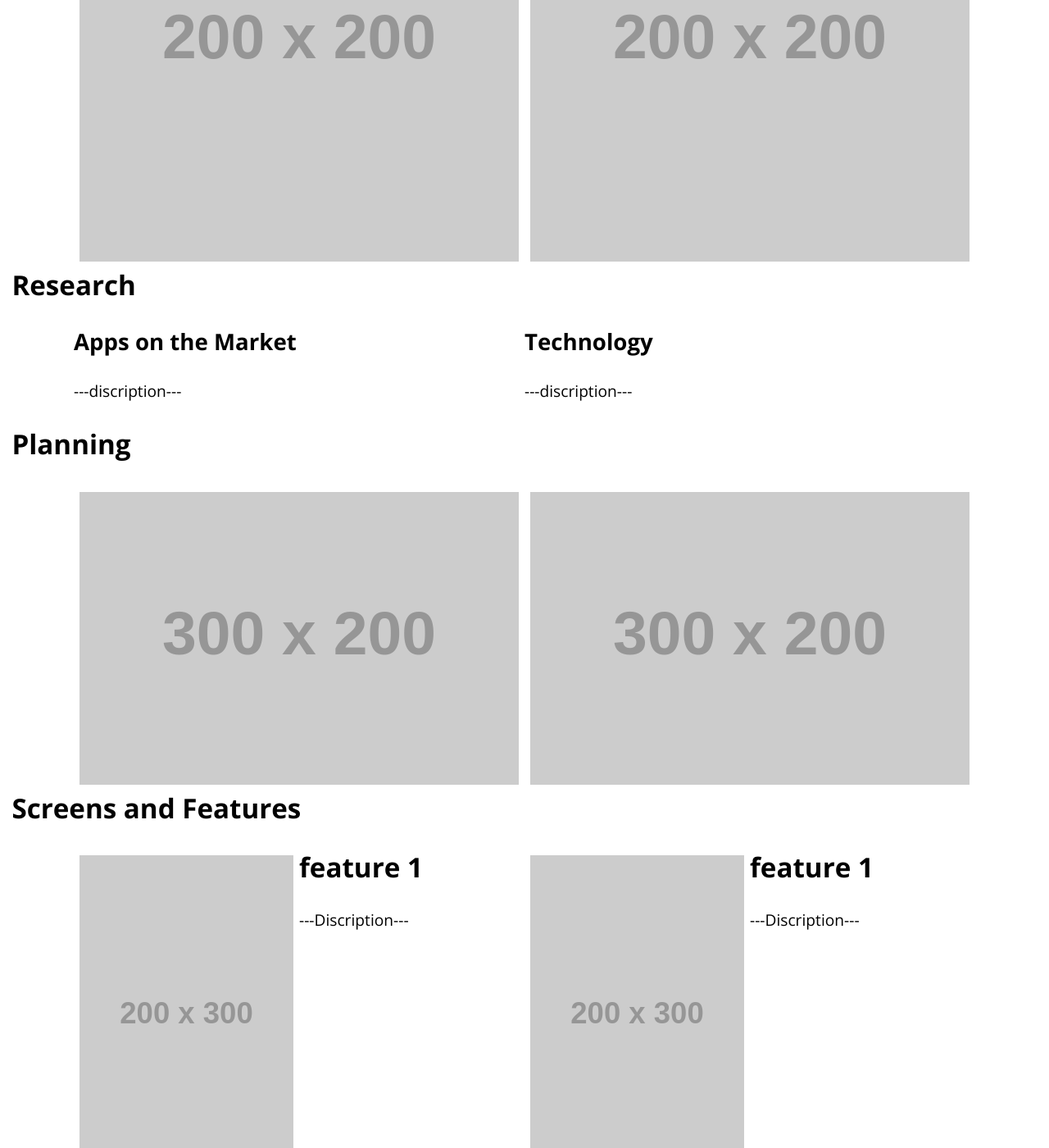
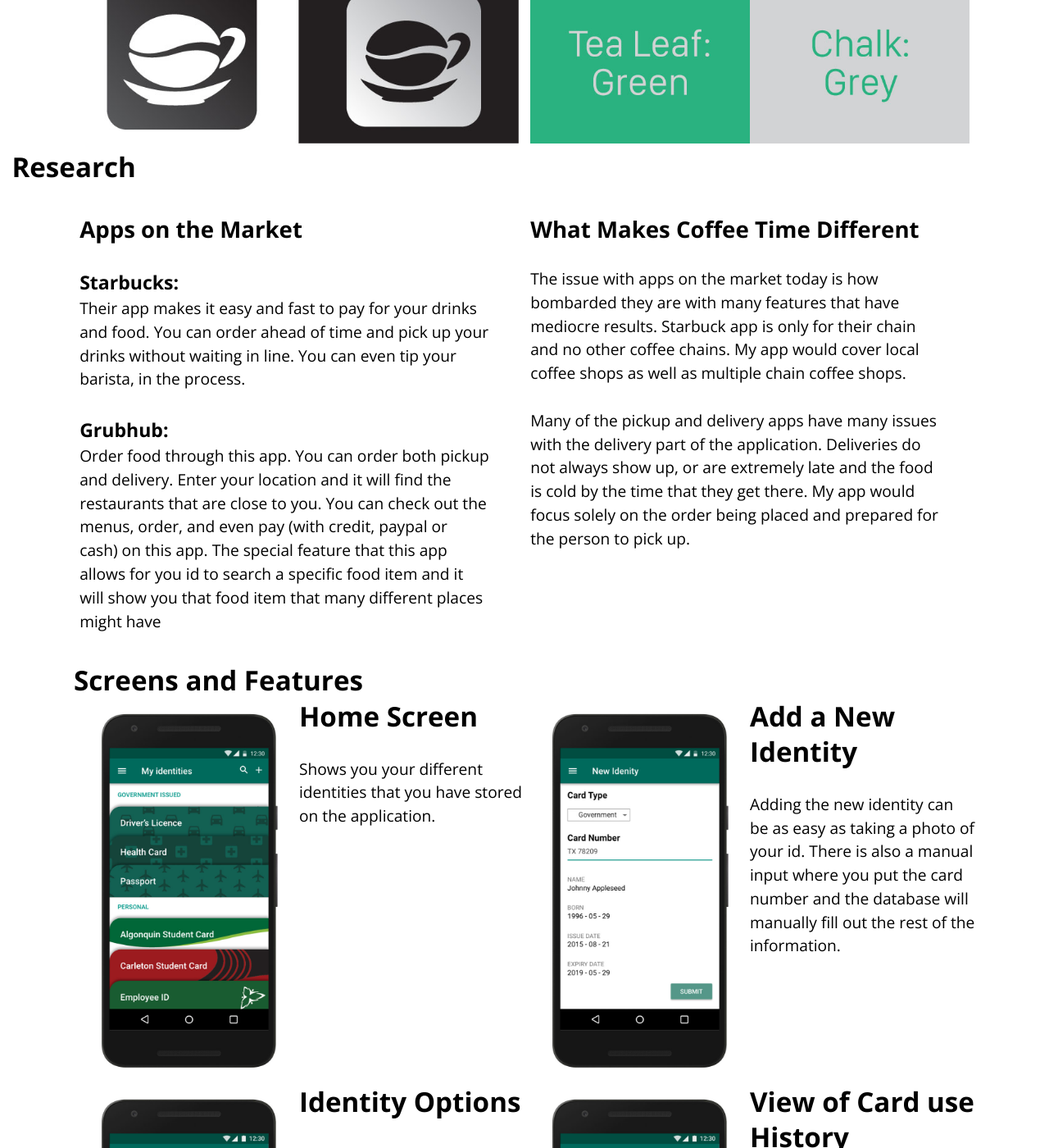
Before and after one commit to Mjams/portfolio-website, a Jekyll site: the page built from case-ios.html, in a window 1280 px wide and 1400 px high, scrolled down 925 px. Shown: the whole window at 82% size. Built offline with Jekyll 4.4.1, drawn with Linux system fonts in a browser that asks for light colours; some of the changed text lies outside the part shown.

Commit message:
added descriptions and images to iOS application

```diff
--- a/case-ios.html
+++ b/case-ios.html
@@ -4,101 +4,99 @@
 
 <h2>IOS: Coffee Time</h2>
 <div class="grid max-body">
-  <div class="unit xs-1 s-1 m-1-2 l-1-3">
-    <img class="island-quarter  img-flex" src="http://placehold.it/200x300" alt="">
+  <div class="unit xs-1 s-1 m-1-2 l-1-2">
+    <img class="island-quarter img-flex" src="{{site.baseurl}}/images/coffee-time-thumb.jpg/" alt="">
   </div>
 
-  <div class="unit xs-1 s-1 m-1-2 l-2-3">
+  <div class="island-quarter unit xs-1 s-1 m-1-2 l-1-2">
     <h3>App Definition</h3>
-    <p>---Discription---</p>
+    <p>The need of the user is to satisfy their thirst, hunger and energy boost (that coffee would supply). Coffee fix would allow you to purchase your coffee ahead of time and have it ready when you pick it up.</p>
     <h3>Target Audience</h3>
-    <p>---more info---</p>
+    <p>The users of my product range from young adults to adults. They are always on the run, and they seem to be rushing everywhere to be on time. They are always busy between attending class, work, meetings etc. Of course they have needs like everyone else, they need food and drinks, and many of them do need their coffee.</p>
   </div>
 </div>
 
 <div class="grid max-body">
   <div class="island-quarter unit xs-1 s-1 m-1-2 l-1-2">
-    <img class="img-flex" src="http://placehold.it/200x200" alt="">
+    <img class="img-flex" src="{{site.baseurl}}/images/ios-logo.jpg" alt="Different variations of the logo">
   </div>
 
   <div class="island-quarter unit xs-1 s-1 m-1-2 l-1-2">
-    <img class="img-flex" src="http://placehold.it/200x200" alt="">
+    <img class="img-flex" src="{{site.baseurl}}/images/ios-swatches.jpg" alt="Show all the swatches with their names as well">
   </div>
 </div>
 
 <h3 class="heading-spacing">Research</h3>
 <div class="grid max-body">
-  <div class="unit xs-1 s-1 m-1-2 l-1-2">
+  <div class="island-quarter unit xs-1 s-1 m-1-2 l-1-2">
     <h4>Apps on the Market</h4>
-    <p>---discription---</p>
+    <h5 class="margin-0">Starbucks:</h5>
+    <p>Their app makes it easy and fast to pay for your drinks and food. You can order ahead of time and pick up your drinks without waiting in line. You can even tip your barista, in the process.</p>
+    <h5 class="margin-0">Grubhub:</h5>
+    <p>Order food through this app. You can order both pickup and delivery. Enter your location and it will find the restaurants that are close to you. You can check out the menus, order, and even pay (with credit, paypal or cash) on this app. The special feature that this app allows for you id to search a specific food item and it will show you that food item that many different places might have
+</p>
   </div>
 
-  <div class="unit xs-1 s-1 m-1-2 l-1-2">
-    <h4>Technology</h4>
-    <p>---discription---</p>
+  <div class="island-quarter unit xs-1 s-1 m-1-2 l-1-2">
+    <h4>What Makes Coffee Time Different</h4>
+    <p>The issue with apps on the market today is how bombarded they are with many features that have mediocre results. Starbuck app is only for their chain and no other coffee chains. My app would cover local coffee shops as well as multiple chain coffee shops.</p>
+    <p>Many of the pickup and delivery apps have many issues with the delivery part of the application. Deliveries do not always show up, or are extremely late and the food is cold by the time that they get there. My app would focus solely on the order being placed and prepared for the person to pick up. </p>
   </div>
 </div>
 
-<h3 class="heading-spacing">Planning</h3>
-<div class="grid max-body">
-  <div class="island-quarter unit xs-1 s-1 m-1-2 l-1-2">
-    <img class="img-flex" src="http://placehold.it/300x200" alt="">
-  </div>
 
-  <div class="island-quarter unit xs-1 s-1 m-1-2 l-1-2">
-    <img class="img-flex" src="http://placehold.it/300x200" alt="">
-  </div>
-</div>
-
-<h3 class="heading-spacing">Screens and Features</h3>
-<div class="grid max-body">
-  <div class="unit xs-1 s-1 m-1 l-1-2">
+<h3 class="max-body">Screens and Features</h3>
+<div class="pad-b-2 grid max-body">
+  <div class="unit xs-1 s-1 m-1-2 l-1-2">
     <div class="grid">
-      <div class="unit xs-1 s-1 m-1-3 l-1-2">
-        <img class="island-quarter img-flex " src="http://placehold.it/200x300" alt="Stylized illustration of kitty">
+      <div class="unit xs-1 s-1 m-1-2 l-1-2">
+        <img class="island-quarter img-flex " src="{{site.baseurl}}/images/identify-feature-main.jpg" alt="Image of main screen">
       </div>
-      <div class="unit xs-1 s-1 m-2-3 l-1-2">
-        <h3>feature 1</h3>
-        <p>---Discription---</p>
+      <div class="unit xs-1 s-1 m-1-2 l-1-2">
+        <h3>Home Screen</h3>
+        <p>Shows you your different identities that you have stored on the application.</p>
       </div>
     </div>
   </div>
 
-  <div class="unit xs-1 s-1 m-1 l-1-2">
+  <div class="unit xs-1 s-1 m-1-2 l-1-2">
     <div class="grid">
-      <div class="unit xs-1 s-1 m-1-3 l-1-2">
-        <img class="island-quarter img-flex " src="http://placehold.it/200x300" alt="Stylized illustration of kitty">
+      <div class="unit xs-1 s-1 m-1-2 l-1-2">
+        <img class="island-quarter img-flex " src="{{site.baseurl}}/images/identify-feature-new.jpg" alt="adding new identity screen">
       </div>
-      <div class="unit xs-1 s-1 m-2-3 l-1-2">
-        <h3>feature 1</h3>
-        <p>---Discription---</p>
+      <div class="unit xs-1 s-1 m-1-2 l-1-2">
+        <h3>Add a New Identity</h3>
+        <p>Adding the new identity can be as easy as taking a photo of your id. There is also a manual input where you put the card number and the database will manually fill out the rest of the information.</p>
       </div>
     </div>
   </div>
 
-  <div class="unit xs-1 s-1 m-1 l-1-2">
+  <div class="unit xs-1 s-1 m-1-2 l-1-2">
     <div class="grid">
-      <div class="unit xs-1 s-1 m-1-3 l-1-2">
-        <img class="island-quarter img-flex " src="http://placehold.it/200x300" alt="Stylized illustration of kitty">
+      <div class="unit xs-1 s-1 m-1-2 l-1-2">
+        <img class="island-quarter img-flex " src="{{site.baseurl}}/images/identify-feature-card.jpg" alt="identity options screen">
       </div>
-      <div class="unit xs-1 s-1 m-2-3 l-1-2">
-        <h3>feature 1</h3>
-        <p>---Discription---</p>
+      <div class="unit xs-1 s-1 m-1-2 l-1-2">
+        <h3>Identity Options</h3>
+        <p>This pages shows the options of each identity. The about tab will have all the information about the card type and what it is used for. The history tab shows where and what date you used that identity.</p>
       </div>
     </div>
   </div>
 
-  <div class="unit xs-1 s-1 m-1 l-1-2">
+  <div class="unit xs-1 s-1 m-1-2 l-1-2">
     <div class="grid">
-      <div class="unit xs-1 s-1 m-1-3 l-1-2">
-        <img class="island-quarter img-flex " src="http://placehold.it/200x300" alt="Stylized illustration of kitty">
+      <div class="unit xs-1 s-1 m-1-2 l-1-2">
+        <img class="island-quarter img-flex " src="{{site.baseurl}}/images/identify-feature-history.jpg" alt="history of card use screen">
       </div>
-      <div class="unit xs-1 s-1 m-2-3 l-1-2">
-        <h3>feature 1</h3>
-        <p>---Discription---</p>
+      <div class="unit xs-1 s-1 m-1-2 l-1-2">
+        <h3>View of Card use History</h3>
+        <p>In the history tab you can select uses of your identity to read more about what you used that identity for. Such as your trip to the hospital where you can read about what happened in that card use.</p>
       </div>
     </div>
   </div>
 </div>
 
-<aside class="pad-top heading-spacing"> other info </aside>
+<div class="text-center">
+  <a href="{{site.baseurl}}/uiuxdesign">Back to UI/UX Design Page</a>
+  <aside class="pad-top">This is only a prototype.</aside>
+</div>
--- a/uiuxdesign.html
+++ b/uiuxdesign.html
@@ -31,7 +31,7 @@
 
   <div class="max-body grid">
     <div class="unit xs-1 s-1 m-1-2 l-1-2 xl-1-2">
-      <img class="img-flex" src="{{site.baseurl}}/images/coffee-time-thumb.jpg/" alt="Image of phone with the screen being a screen from this application">
+      <a href="{{site.baseurl}}/case-ios/"><img class="img-flex" src="{{site.baseurl}}/images/coffee-time-thumb.jpg/" alt="Image of phone with the screen being a screen from this application"></a>
     </div>
     <div class="island-half unit xs-1 s-1 m-1-2 l-1-2 xl-1-2">
       <h3>IOS: Coffee Time</h3>
```
Also changed, not shown: images/ios-logo.jpg (added), images/ios-swatches.jpg (added).
